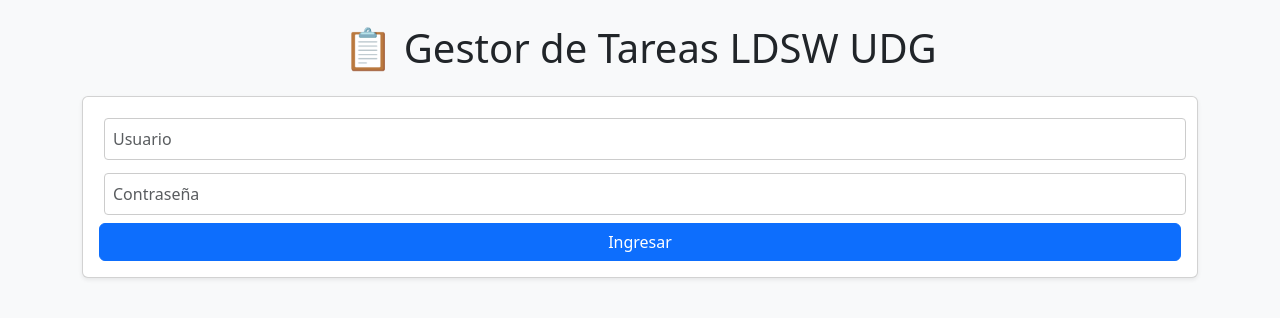
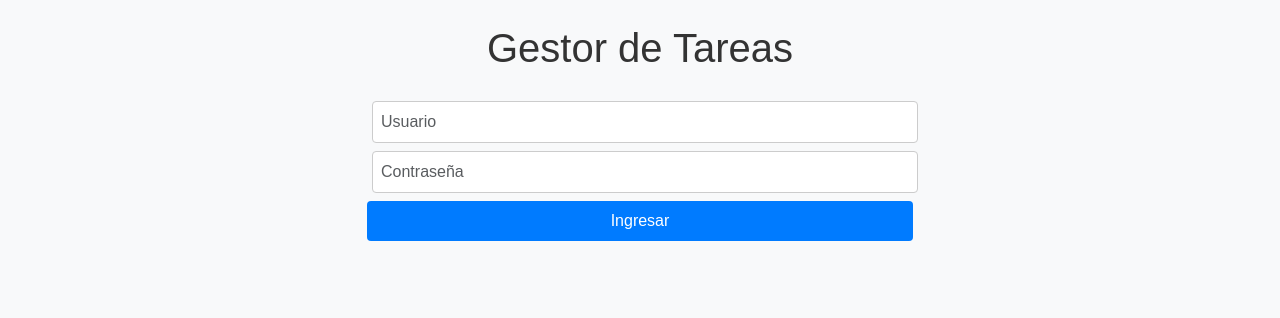
Before and after one commit to AlfonsoRobles/AppWebdinamica, a PHP site: page / in a window 1280 px wide. Shown: the top 318 px of the page. Run offline with PHP 8.4, Linux system fonts and the light colour scheme; some libraries are stand-ins or nearby versions.

Commit message:
Update index.php

```diff
--- a/index.php
+++ b/index.php
@@ -1,66 +1,101 @@
-<?php session_start(); ?>
 <!DOCTYPE html>
 <html lang="es">
 <head>
   <meta charset="UTF-8">
+  <meta name="viewport" content="width=device-width, initial-scale=1.0">
   <title>Gestor de Tareas</title>
-  <!-- Bootstrap para interfaz responsiva -->
-  <link href="https://cdn.jsdelivr.net/npm/bootstrap@5.3.2/dist/css/bootstrap.min.css" rel="stylesheet">
-  <!-- DataTables y jQuery UI -->
-  <link rel="stylesheet" href="https://cdn.datatables.net/1.13.6/css/jquery.dataTables.min.css">
-  <link rel="stylesheet" href="https://code.jquery.com/ui/1.13.2/themes/base/jquery-ui.css">
-  <!-- Estilos propios -->
-  <link rel="stylesheet" href="Css/estilos.css">
-  <link rel="icon" type="image/x-icon" href="/favicon.ico">
+
+  <!-- Bootstrap CSS -->
   <link rel="stylesheet" href="https://cdn.jsdelivr.net/npm/bootstrap@5.3.2/dist/css/bootstrap.min.css">
 
+  <!-- DataTables CSS -->
+  <link rel="stylesheet" href="https://cdn.datatables.net/1.13.6/css/jquery.dataTables.min.css">
 
+  <!-- Tu CSS personalizado -->
+  <link rel="stylesheet" href="css/estilos.css">
 </head>
-<body class="bg-light">
+<body>
   <div class="container mt-4">
-    <h1 class="text-center mb-4">📋 Gestor de Tareas LDSW UDG</h1>
+    <h1 class="mb-4">Gestor de Tareas</h1>
 
     <!-- Login -->
-    <form id="loginForm" class="card p-3 shadow-sm mb-4">
+    <div id="loginForm" class="mb-4">
+      <div class="row justify-content-center">
+        <div class="col-md-6">
           <input type="text" id="username" class="form-control mb-2" placeholder="Usuario">
           <input type="password" id="password" class="form-control mb-2" placeholder="Contraseña">
-      <button type="submit" class="btn btn-primary w-100">Ingresar</button>
-    </form>
+          <button type="submit" class="btn btn-primary btn-login w-100">Ingresar</button>
+        </div>
+      </div>
+    </div>
 
     <!-- Sección de tareas -->
     <div id="taskSection" style="display:none;">
-      <!-- Formulario para agregar tareas -->
-      <form id="taskForm" class="card p-3 shadow-sm mb-4">
+      <!-- Formulario de nueva tarea -->
+      <form id="taskForm" class="mb-4">
         <div class="row g-2">
-          <div class="col-md-6"><input type="text" id="taskTitle" class="form-control" placeholder="Título" required></div>
-          <div class="col-md-6"><input type="text" id="taskTipo" class="form-control" placeholder="Tipo (Foro, Buzón)"></div>
-          <div class="col-md-3"><input type="number" id="taskValor" class="form-control" placeholder="Valor"></div>
-          <div class="col-md-3"><input type="number" id="taskDuracion" class="form-control" placeholder="Duración (días)"></div>
-          <div class="col-md-3"><input type="text" id="taskInicio" class="form-control" placeholder="Fecha inicio"></div>
-          <div class="col-md-3"><input type="text" id="taskEntrega" class="form-control" placeholder="Fecha entrega"></div>
+          <div class="col-md-4">
+            <input type="text" id="taskTitle" class="form-control" placeholder="Título de la tarea" required>
           </div>
-        <button type="submit" class="btn btn-success mt-3 w-100">Agregar tarea</button>
+          <div class="col-md-2">
+            <input type="text" id="taskTipo" class="form-control" placeholder="Tipo">
+          </div>
+          <div class="col-md-2">
+            <input type="number" id="taskValor" class="form-control" placeholder="Valor">
+          </div>
+          <div class="col-md-2">
+            <input type="number" id="taskDuracion" class="form-control" placeholder="Duración">
+          </div>
+          <div class="col-md-2">
+            <input type="text" id="taskInicio" class="form-control" placeholder="Fecha inicio">
+          </div>
+          <div class="col-md-2">
+            <input type="text" id="taskEntrega" class="form-control" placeholder="Fecha entrega">
+          </div>
+          <div class="col-md-2">
+            <button type="submit" class="btn btn-success btn-save w-100">Guardar</button>
+          </div>
+        </div>
       </form>
 
-      <!-- Tabla -->
+      <!-- Tabla de tareas -->
+      <div class="table-responsive">
         <table id="tasksTable" class="table table-striped table-bordered">
-        <thead class="table-dark">
+          <thead>
             <tr>
-            <th>ID</th><th>Tarea</th><th>Tipo</th><th>Valor</th><th>Días</th>
-            <th>Inicio</th><th>Entrega</th><th>Acciones</th><th>Estado</th>
+              <th>ID</th>
+              <th>Título</th>
+              <th>Tipo</th>
+              <th>Valor</th>
+              <th>Duración</th>
+              <th>Inicio</th>
+              <th>Entrega</th>
+              <th>Acciones</th>
+              <th>Estado</th>
             </tr>
           </thead>
-        <tbody></tbody>
+          <tbody>
+            <!-- Las filas se llenan dinámicamente con main.js -->
+          </tbody>
         </table>
       </div>
     </div>
+  </div>
 
-  <!-- Scripts -->
-  <script src="https://code.jquery.com/jquery-3.7.1.min.js"></script>
+  <!-- jQuery -->
+  <script src="https://code.jquery.com/jquery-3.7.0.min.js"></script>
+
+  <!-- jQuery UI (para datepicker) -->
+  <script src="https://code.jquery.com/ui/1.13.2/jquery-ui.min.js"></script>
+  <link rel="stylesheet" href="https://code.jquery.com/ui/1.13.2/themes/base/jquery-ui.css">
+
+  <!-- DataTables JS -->
   <script src="https://cdn.datatables.net/1.13.6/js/jquery.dataTables.min.js"></script>
-  <script src="https://code.jquery.com/ui/1.13.2/jquery-ui.js"></script>
-  <script src="js/main.js"></script>
+
+  <!-- Bootstrap JS -->
   <script src="https://cdn.jsdelivr.net/npm/bootstrap@5.3.2/dist/js/bootstrap.bundle.min.js"></script>
 
+  <!-- Tu JS personalizado -->
+  <script src="js/main.js"></script>
 </body>
 </html>
```
Lines whose indentation alone changed are shown as unchanged.
